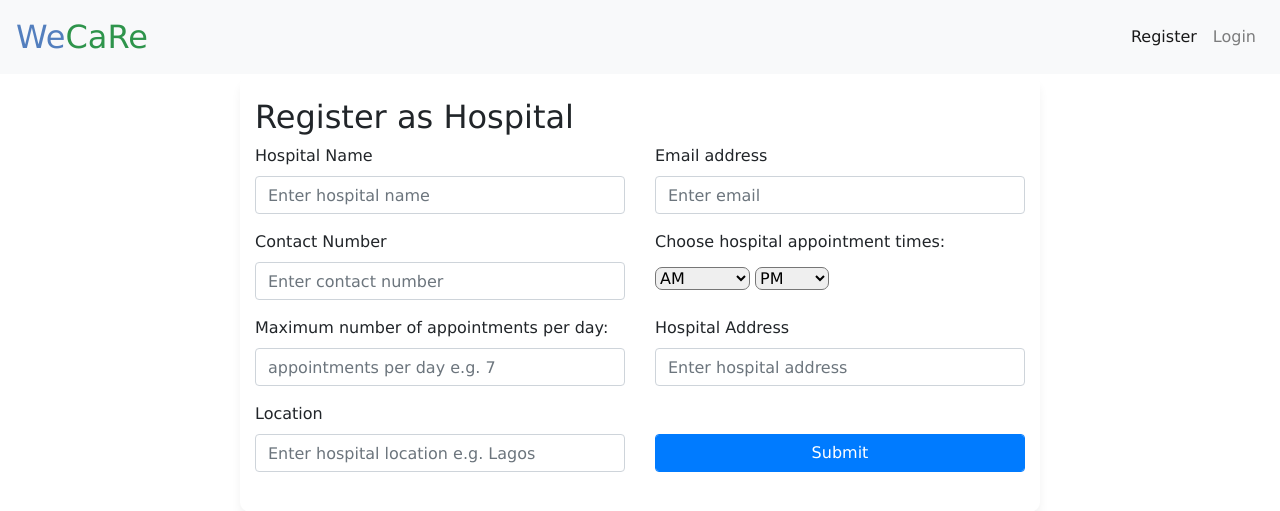
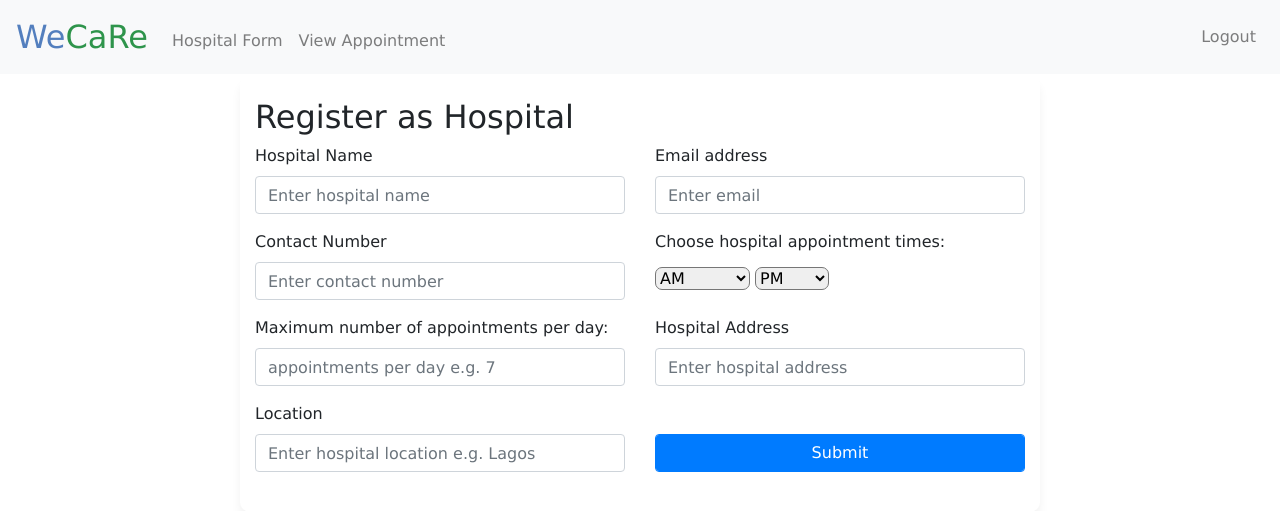
Before and after one commit to thywoe/WeCare, a Flask app: page /hospital in a window 1280 px wide. Shown: the top 511 px of the page. Run offline with Flask 2, Linux system fonts and the light colour scheme; a user stored in the database is signed in; some libraries are stand-ins or nearby versions.

Commit message:
add elif statement to nav

```diff
--- a/templates/layout.html
+++ b/templates/layout.html
@@ -48,6 +48,16 @@
                                 <a class="nav-link" href="/logout">Logout</a>
                                 </li>
                             </ul>
+                            {% elif session.user_id and session.admin %}
+                            <ul class="navbar-nav mr-auto mt-2">
+                                <li class="nav-item"><a class="nav-link" href="/hospital">Hospital Form</a></li>
+                                <li class="nav-item"><a class="nav-link" href="/dashboard">View Appointment</a></li>
+                            </ul>
+                            <ul class="navbar-nav">
+                                <li class="nav-item">
+                                <a class="nav-link" href="/logout">Logout</a>
+                                </li>
+                            </ul>
                         {% else %}
                             <ul class="navbar-nav">
                                 <li class="nav-item active">
@@ -57,7 +67,7 @@
                                 <a class="nav-link log1" href="#">Login</a>
                                 </li>
                             </ul>
-                      {% endif %}
+                        {% endif %}
                     </div>
                   </nav>
 
```
